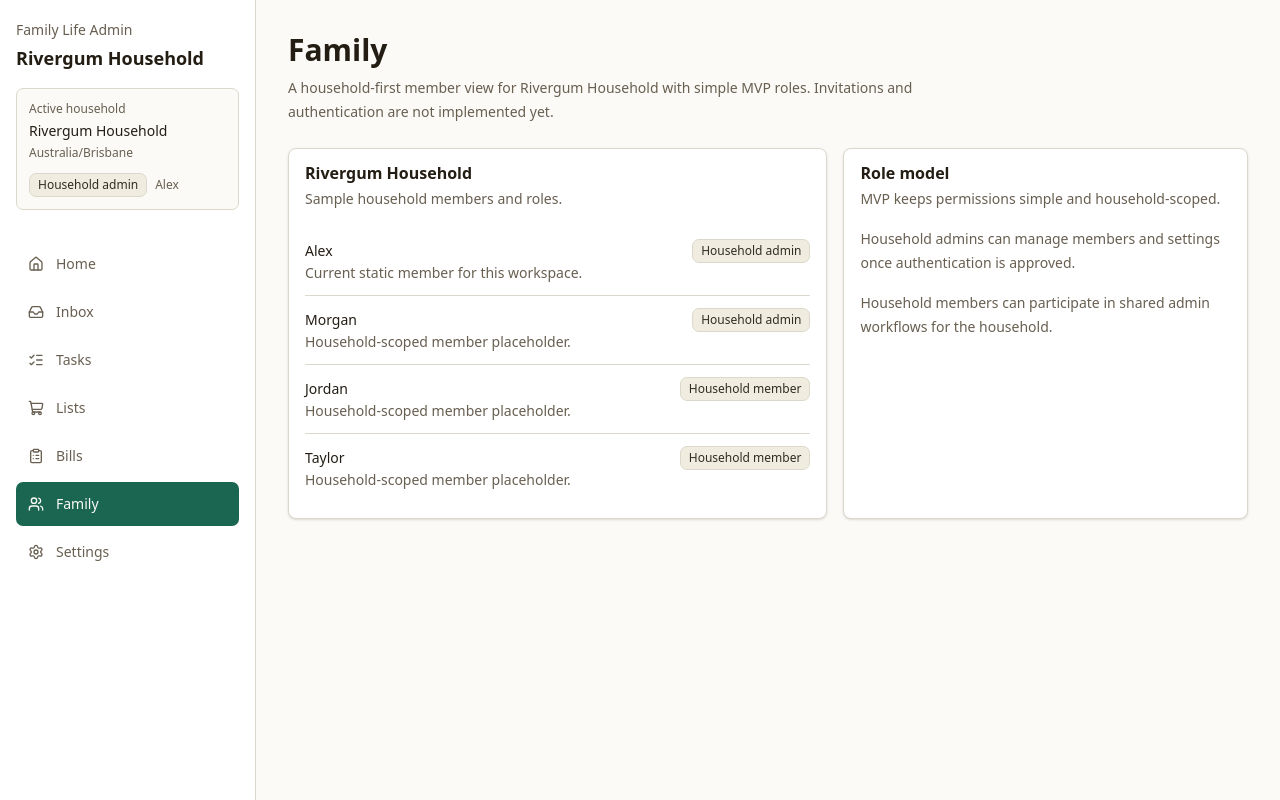
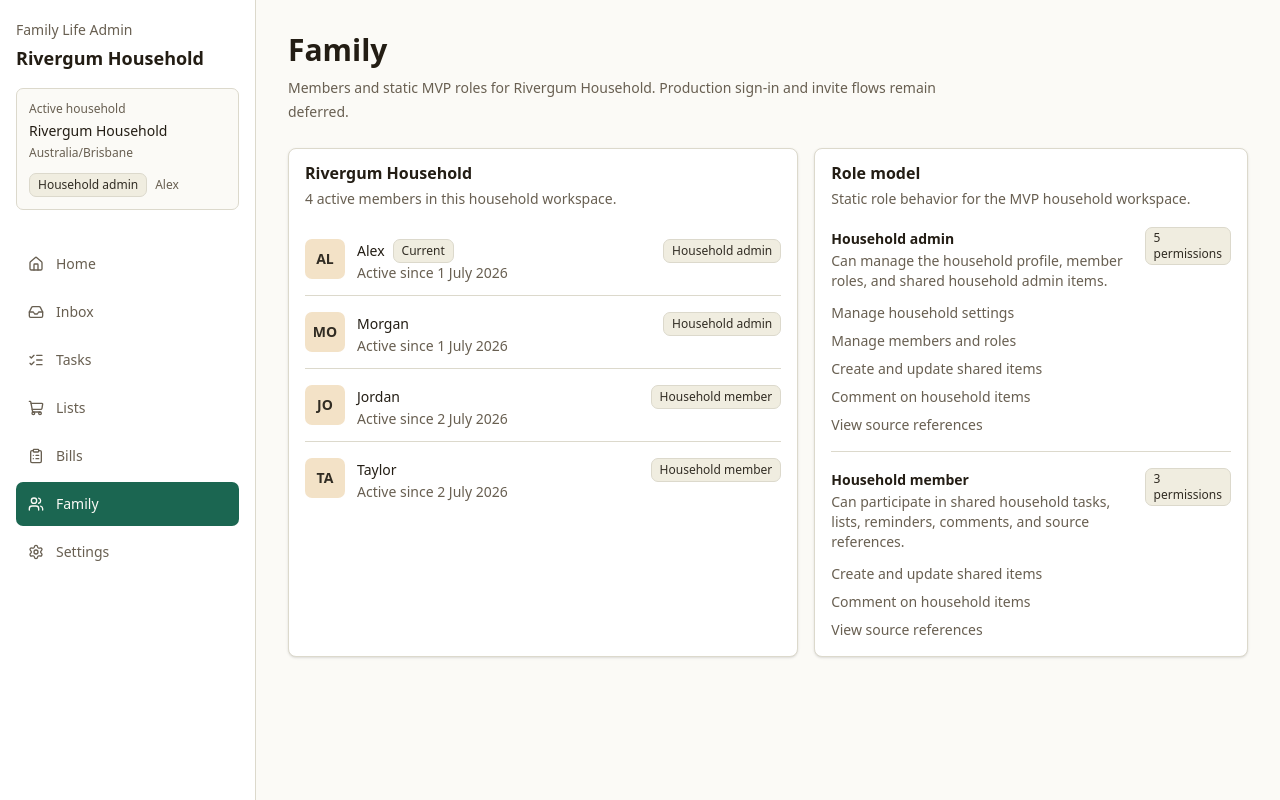
Before and after one commit to LatinMaestro/Life-Admin, a Next.js app: page /family in a window 1280 px wide. Built offline with nearby package versions, Linux system fonts and the light colour scheme.

Commit message:
Expand static family role view

```diff
--- a/src/app/family/page.tsx
+++ b/src/app/family/page.tsx
@@ -1,54 +1,95 @@
+import { Badge } from "@/components/ui/badge";
 import { Card, CardContent, CardDescription, CardHeader, CardTitle } from "@/components/ui/card";
-import { ItemRow } from "@/components/item-row";
 import { PageHeader } from "@/components/page-header";
-import { getCurrentHousehold, getCurrentHouseholdMembers, getCurrentMember, getRoleLabel } from "@/lib/household";
+import {
+  getCurrentHousehold,
+  getCurrentHouseholdMembers,
+  getCurrentMember,
+  getHouseholdRoleDefinitions,
+  getRoleCapabilityLabel,
+  getRoleLabel,
+} from "@/lib/household";
+
+function formatJoinedDate(value: string) {
+  return new Intl.DateTimeFormat("en-AU", {
+    day: "numeric",
+    month: "short",
+    year: "numeric",
+    timeZone: "Australia/Brisbane",
+  }).format(new Date(value));
+}
 
 export default function FamilyPage() {
   const household = getCurrentHousehold();
   const currentMember = getCurrentMember();
   const familyMembers = getCurrentHouseholdMembers();
+  const roleDefinitions = getHouseholdRoleDefinitions();
 
   return (
     <>
       <PageHeader
         title="Family"
-        description={`A household-first member view for ${household.name} with simple MVP roles. Invitations and authentication are not implemented yet.`}
+        description={`Members and static MVP roles for ${household.name}. Production sign-in and invite flows remain deferred.`}
       />
 
-      <div className="grid gap-4 lg:grid-cols-[1fr_0.75fr]">
+      <div className="grid gap-4 lg:grid-cols-[1fr_0.85fr]">
         <Card>
           <CardHeader>
             <CardTitle>{household.name}</CardTitle>
-            <CardDescription>Sample household members and roles.</CardDescription>
+            <CardDescription>{familyMembers.length} active members in this household workspace.</CardDescription>
           </CardHeader>
           <CardContent>
-            {familyMembers.map((member) => (
-              <ItemRow
-                key={member.id}
-                title={member.displayName}
-                detail={
-                  member.id === currentMember.id
-                    ? "Current static member for this workspace."
-                    : "Household-scoped member placeholder."
-                }
-                status={getRoleLabel(member.role)}
-              />
-            ))}
+            <div className="space-y-1">
+              {familyMembers.map((member) => (
+                <div
+                  key={member.id}
+                  className="flex min-h-16 items-start justify-between gap-3 border-b py-3 last:border-b-0"
+                >
+                  <div className="flex min-w-0 gap-3">
+                    <div className="flex h-10 w-10 shrink-0 items-center justify-center rounded-md bg-accent text-sm font-semibold text-accent-foreground">
+                      {member.initials}
+                    </div>
+                    <div className="min-w-0">
+                      <div className="flex flex-wrap items-center gap-2">
+                        <p className="text-sm font-medium leading-6">{member.displayName}</p>
+                        {member.id === currentMember.id ? <Badge>Current</Badge> : null}
+                      </div>
+                      <p className="text-sm leading-5 text-muted-foreground">
+                        Active since {formatJoinedDate(member.joinedAt)}
+                      </p>
+                    </div>
+                  </div>
+                  <Badge className="shrink-0">{getRoleLabel(member.role)}</Badge>
+                </div>
+              ))}
+            </div>
           </CardContent>
         </Card>
 
         <Card>
           <CardHeader>
             <CardTitle>Role model</CardTitle>
-            <CardDescription>MVP keeps permissions simple and household-scoped.</CardDescription>
+            <CardDescription>Static role behavior for the MVP household workspace.</CardDescription>
           </CardHeader>
-          <CardContent className="space-y-4 text-sm leading-6 text-muted-foreground">
-            <p>
-              Household admins can manage members and settings once authentication is approved.
-            </p>
-            <p>
-              Household members can participate in shared admin workflows for the household.
-            </p>
+          <CardContent className="space-y-4">
+            {roleDefinitions.map((definition) => (
+              <section key={definition.role} className="border-b pb-4 last:border-b-0 last:pb-0">
+                <div className="flex items-start justify-between gap-3">
+                  <div>
+                    <h2 className="text-sm font-semibold leading-6">{definition.label}</h2>
+                    <p className="text-sm leading-5 text-muted-foreground">{definition.summary}</p>
+                  </div>
+                  <Badge>{definition.capabilities.length} permissions</Badge>
+                </div>
+                <ul className="mt-3 space-y-2">
+                  {definition.capabilities.map((capability) => (
+                    <li key={capability} className="text-sm leading-5 text-muted-foreground">
+                      {getRoleCapabilityLabel(capability)}
+                    </li>
+                  ))}
+                </ul>
+              </section>
+            ))}
           </CardContent>
         </Card>
       </div>
```
